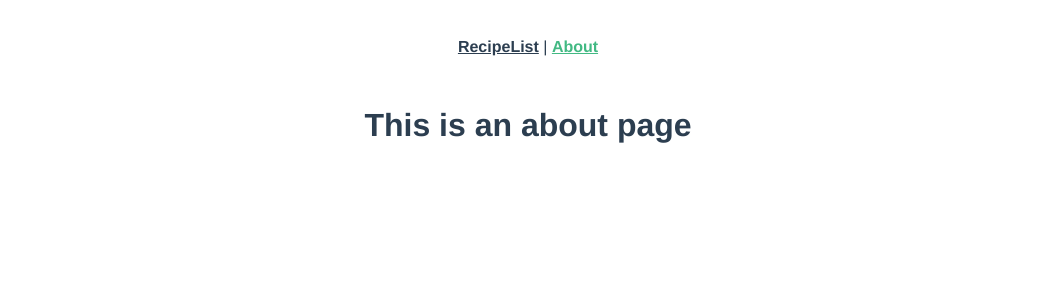
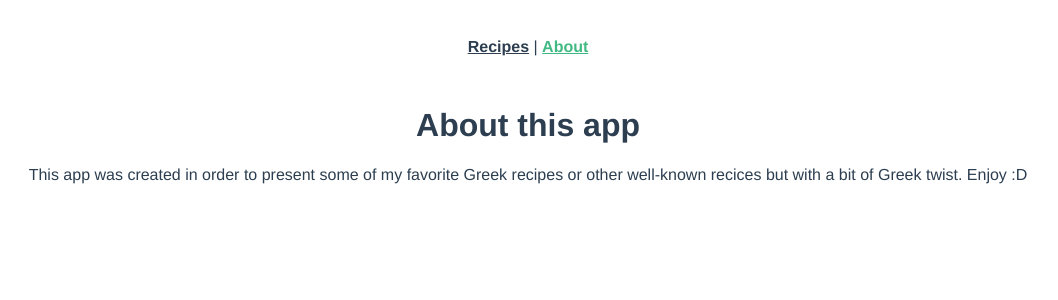
Before and after one commit to sup3rk3y/what-to-eat-today, a Vue app: page /about in a window 1280 px wide. Shown: the top 300 px of the page, without its empty margins (112-1170 px from the left). Built offline with nearby package versions, Linux system fonts and the light colour scheme.

Commit message:
Some text modifications

```diff
--- a/src/App.vue
+++ b/src/App.vue
@@ -1,6 +1,6 @@
 <template>
   <div id="nav">
-    <router-link to="/">RecipeList</router-link> |
+    <router-link to="/">Recipes</router-link> |
     <router-link to="/about">About</router-link>
   </div>
   <router-view />
--- a/src/views/About.vue
+++ b/src/views/About.vue
@@ -1,6 +1,10 @@
 <template>
   <div class="about">
-    <h1>This is an about page</h1>
+    <h1>About this app</h1>
+    <p>
+      This app was created in order to present some of my favorite Greek recipes
+      or other well-known recices but with a bit of Greek twist. Enjoy :D
+    </p>
   </div>
 </template>
 
```
